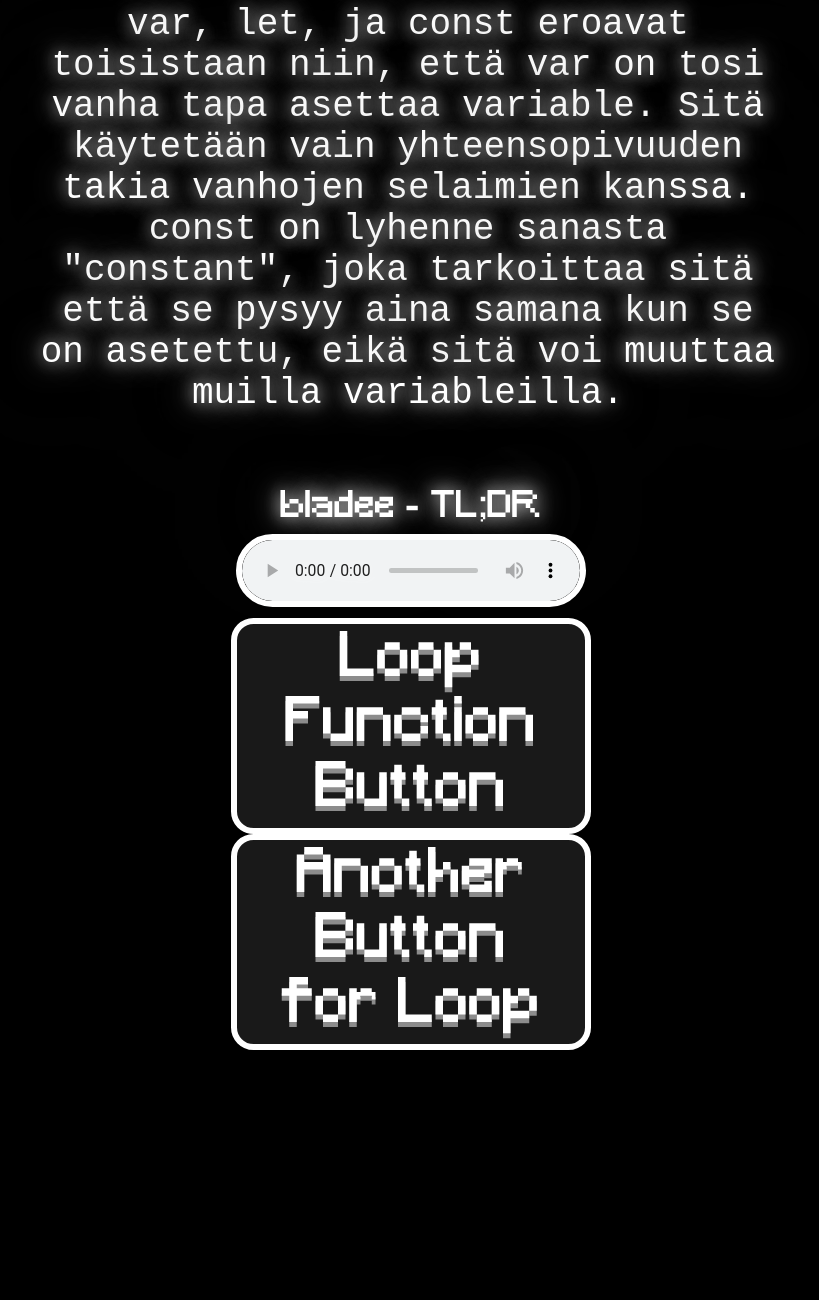
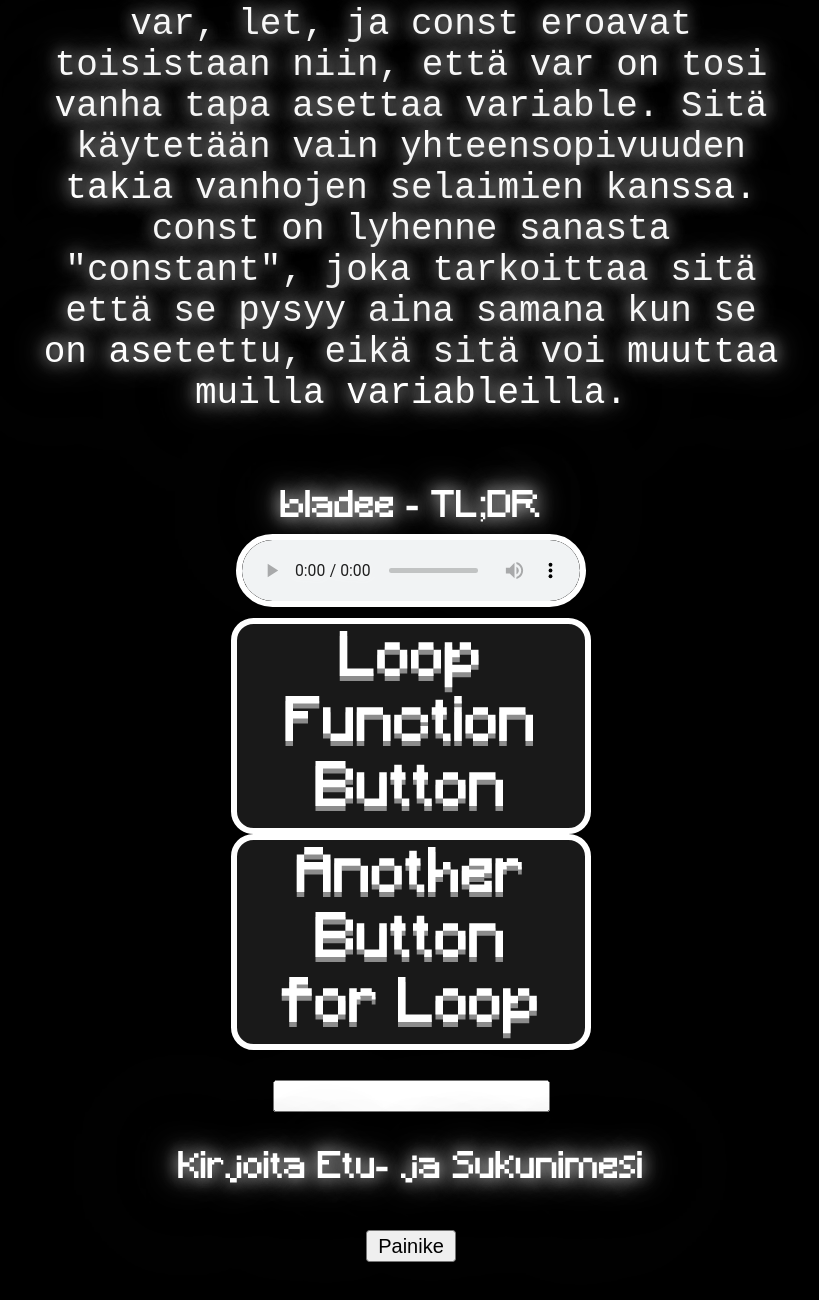
Before and after one commit to aleksi56760/jstehtava1, a plain HTML site: page index.html in a window 1280 px wide. Shown: the part 440-1740 px from the top of the page, without its empty margins (229-1048 px from the left). Before the commit the page ends 1490 px from the top, so only its background shows below. Drawn offline with Linux system fonts and the light colour scheme.

Commit message:
added nimi osio

```diff
--- a/index.html
+++ b/index.html
@@ -28,6 +28,8 @@
 
         div#divyap {
             width: 500px;
+            margin: auto;
+            text-align: center;
         }
     </style>
     <script>
@@ -89,5 +91,21 @@
           <p id="elä"></p>
     </div>
 </div>
+<div id="nimidiv">
+<input style="margin-top: 20px;" type="text" id="teksti123" value="">
+
+<p>Kirjoita Etu- ja Sukunimesi</p>
+
+<button onclick="myFunction()">Painike</button>
+
+<p id="wtf"></p>
+
+<script>
+function myFunction() {
+  let x = document.getElementById("teksti123").value;
+  document.getElementById("wtf").innerHTML = "Hei " + x;
+}
+</script>
+</div>
 </body>
 </html>
```
